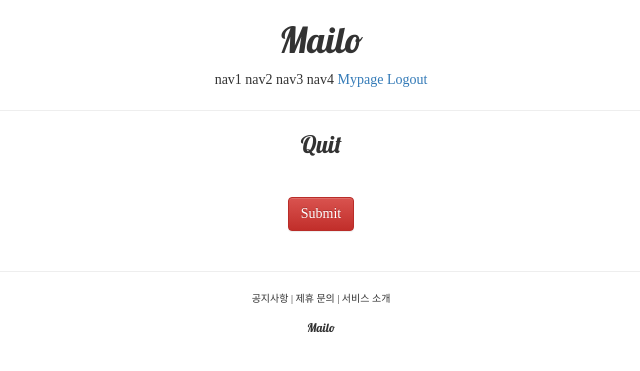
After one commit to suenyeo/mailo_pin, a Django app: page /account/delete/1 in a window 1280 px wide. The commit adds this page. Shown: the top 371 px of the page, without its empty margins (319-959 px from the left). Run offline with Django 3.2, Linux system fonts and the light colour scheme; tables that the repository leaves empty hold one stand-in row (values such as "Sample post"); some libraries are stand-ins or nearby versions.

Commit message:
add Account delete

```diff
--- /dev/null
+++ b/accountapp/templates/accountapp/delete.html
@@ -0,0 +1,17 @@
+{% extends 'base.html' %}
+
+{% block content %}
+
+    <div style="text-align:center;">
+        <div class = 'mb-4'>
+            <h3 class="letter_logo mb-3">Quit</h3>
+        </div>
+        <div style="text-align:center; max-width:60rem; margin:4rem auto">
+            <Form action="{% url 'accountapp:delete' pk=user.pk %}" method="post">
+                {% csrf_token %}
+                <input type="submit" class="btn btn-danger rounded-pill col-6 mt-3">
+            </Form>
+        </div>
+    </div>
+
+{% endblock %}
--- a/accountapp/templates/accountapp/detail.html
+++ b/accountapp/templates/accountapp/detail.html
@@ -18,6 +18,11 @@
                         Changing Info
                     </p>
                 </a>
+                <a href = "{% url 'accountapp:delete' pk=user.pk %}">
+                    <p>
+                        Quit
+                    </p>
+                </a>
                 {% endif %}
         </div>
 
--- a/accountapp/urls.py
+++ b/accountapp/urls.py
@@ -1,7 +1,7 @@
 from django.contrib.auth.views import LoginView, LogoutView
 from django.urls import path
 
-from accountapp.views import hello_world, AccountCreateView, AccountDetailView, AccountUpdateView
+from accountapp.views import hello_world, AccountCreateView, AccountDetailView, AccountUpdateView, AccountDeleteView
 
 app_name = "accountapp"
 
@@ -14,5 +14,6 @@ urlpatterns = [
     path('create/', AccountCreateView.as_view(), name='create'),
     path('detail/<int:pk>', AccountDetailView.as_view(), name='detail'),
     path('update/<int:pk>', AccountUpdateView.as_view(), name='update'),
+    path('delete/<int:pk>', AccountDeleteView.as_view(), name='delete'),
 
 ]
--- a/accountapp/views.py
+++ b/accountapp/views.py
@@ -4,7 +4,7 @@ from django.contrib.auth.models import User
 from django.http import HttpResponse, HttpResponseRedirect
 from django.shortcuts import render
 from django.urls import reverse, reverse_lazy
-from django.views.generic import CreateView, DetailView, UpdateView
+from django.views.generic import CreateView, DetailView, UpdateView, DeleteView
 
 from .models import Helloworld
 
@@ -47,3 +47,8 @@ class AccountUpdateView(UpdateView):
     form_class = AccountUpdateForm
     success_url = reverse_lazy('accountapp:hello_world')
     template_name = "accountapp/update.html"
+
+class AccountDeleteView(DeleteView):
+    model = User
+    success_url = reverse_lazy('accountapp:hello_world')
+    template_name = "accountapp/delete.html"
--- a/templates/header.html
+++ b/templates/header.html
@@ -11,6 +11,9 @@
         <a href="{% url 'accountapp:login' %}?next={{ request.path }}">
            <span>Login</span>
         </a>
+        <a href="{% url 'accountapp:create' %}?next={% url 'accountapp:login' %}">
+           <span>Sign in</span>
+        </a>
         {% else %}
         <a href="{% url 'accountapp:detail' pk=user.pk %}">
            <span>Mypage</span>
```
